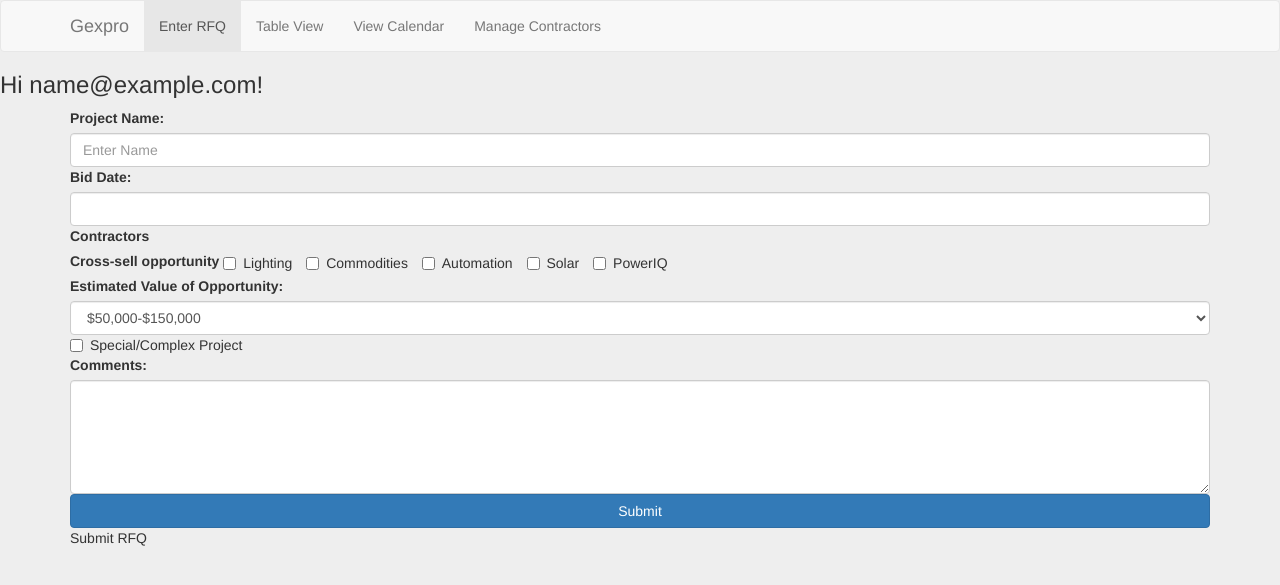
After one commit to steelbreeze676/salesadminmain, a Flask app: page /rfq in a window 1280 px wide. The commit adds this page. Shown: the top 585 px of the page. Run offline with Flask 2, Linux system fonts and the light colour scheme; the visitor is signed in with stand-in values (Sample User, id 1); data comes from the database, SQL or seed files in the repository; data that the repository does not hold is empty; some libraries are stand-ins or nearby versions.

Commit message:
db work and more

```diff
--- a/app.py
+++ b/app.py
@@ -6,9 +6,11 @@ from flask_mail import Mail
 
 # Create app
 app = Flask(__name__)
-app.config['SQLALCHEMY_DATABASE_URI'] = 'postgres://irqgiazg:tNlIttpHWgyn54WGFUkNaZQPB3f42e7U@stampy.db.elephantsql.com:5432/irqgiazg'
+app.config['SQLALCHEMY_DATABASE_URI'] = 'postgres://flask:auMkG62SDnbY7A9L@postgres-1.cf8xu3xji3wp.us-east-1.rds.amazonaws.com/salesadmin'
 app.config['SECRET_KEY'] = 'XXYwqeh6323345fweWW'
 app.config['SECURITY_REGISTERABLE'] = True
+app.config['SECURITY_PASSWORD_HASH'] = 'bcrypt'
+app.config['SECURITY_PASSWORD_SALT'] = '$2a$16$PnnIgfMwkOjGX4SkHqSOPO'
 app.config['DEBUG'] = True
 # At top of file
 # After 'Create app'
@@ -40,24 +42,30 @@ class User(db.Model, UserMixin):
     password = db.Column(db.String(255))
     active = db.Column(db.Boolean())
     confirmed_at = db.Column(db.DateTime())
-    roles = db.relationship('Role', secondary=roles_users,
-                            backref=db.backref('users', lazy='dynamic'))
+    roles = db.relationship('Role', secondary=roles_users, backref=db.backref('user', lazy='dynamic'))
 
 
-class Contractors(db.Model):
-    idc = db.Column(db.Integer, autoincrement=True, primary_key=True)
-    contname = db.Column(db.String(255), unique=True)
+bidrecords_contractors = db.Table('bidrecords_contractors', db.metadata,
+    db.Column('bidrecord_id', db.Integer, db.ForeignKey('bidrecord.id')),
+    db.Column('contractor_id', db.Integer, db.ForeignKey('contractor.id'))
+)
+
+class Bidrecord(db.Model):
+    id = db.Column(db.Integer, primary_key=True, autoincrement=True)
+    uid = db.Column(db.Integer, db.ForeignKey('user.id'))
+    name = db.Column(db.String)
+    biddate = db.Column(db.DateTime())
+    crosell = db.Column(db.String(255))
+    appval = db.Column(db.String(255))
+    specproj = db.Column(db.String(255))
+    comments = db.Column(db.String(255))
+    contractors = db.relationship("Contractor", secondary=bidrecords_contractors)
 
 
-class Bidrecord(db.Model):
-    rid = db.Column(db.Integer, autoincrement=True, primary_key=True)
-    contname = db.Column(db.String, db.ForeignKey('Contractors.contname'))
-    #contractor name key
-    #contname from above model?
-    crosell = db.Column(db.String(255), unique=True)
-    appval = db.Column(db.String(255), unique=True)
-    specproj = db.Column(db.String(255), boolean=True)
-    comments = db.Column(db.String(1000))
+class Contractor(db.Model):
+    id = db.Column(db.Integer, primary_key=True, autoincrement=True)
+    name = db.Column(db.String(255))
+    email = db.Column(db.String(255), unique=True)
 
 
 # Setup Flask-Security
@@ -65,24 +73,125 @@ user_datastore = SQLAlchemyUserDatastore(db, User, Role)
 security = Security(app, user_datastore)
 
 
+"""""
+# First Run / Init
+@app.before_first_request
+def create_db():
+    db.create_all()
+    # Pre-populate Contractors
+    contractor = Contractor.query.first()
+    if contractor is None:
+        db.session.add(Contractor(name="Company Name 1", email="email1@host.com"))
+        db.session.add(Contractor(name="Company Name 2", email="email2@host.com"))
+        db.session.add(Contractor(name="Company Name 3", email="email3@host.com"))
+        db.session.add(Contractor(name="Company Name 4", email="email4@host.com"))
+        db.session.add(Contractor(name="Company Name 5", email="email5@host.com"))
+        db.session.commit()
+    # Create Admin
+    user = User.query.first()
+    if user is None:
+        user_datastore.create_user(email='kendog@gmail.com', password='123456')
+        db.session.commit()
+"""""
+
+
 # Views
 @app.route('/')
 @login_required
 def index():
-    return render_template('InputPage.html')
+    return redirect(url_for('rfq'))
 
-@app.route('/profile/<email>')
+
+@app.route('/rfq')
 @login_required
-def profile(email):
-    user = User.query.filter_by(email=email).first()
-    return render_template('InputPage.html', user=user)
+def rfq():
+    contractors = Contractor.query.all()
+    return render_template('rfq_form.html', contractors=contractors)
 
-@app.route('/post_user', methods=['POST'])
-def post_user():
-    user = User(request.form['username'], request.form['email'])
-    db.session.add(user)
+
+@app.route('/rfq/post', methods=['POST'])
+@login_required
+def rfq_post():
+    name = request.form.get('name')
+    biddate = request.form.get('biddate')
+    crosell = request.form.getlist('crosell')
+    appval = request.form.get('appval')
+    comments = request.form.get('comments')
+    uid = request.form.get('uid')
+
+    if bool(request.form.get('specproj')):
+        specproj = "Yes"
+    else:
+        specproj = "No"
+
+    bidrecord = Bidrecord(name=name, uid=uid, biddate=biddate, crosell=crosell, appval=appval, specproj=specproj, comments=comments)
+
+    contractors = request.form.getlist('contractors')
+    for cid in contractors:
+        bidrecord.contractors.append(Contractor.query.filter_by(id=cid).first())
+
+    db.session.add(bidrecord)
     db.session.commit()
-    return redirect(url_for('index'))
+    return redirect(url_for('rfq_table'))
+
+
+@app.route('/rfq/<id>')
+@login_required
+def rfq_details(id):
+    bidrecord = Bidrecord.query.filter_by(id=id).first()
+    user = User.query.filter_by(id=bidrecord.uid).first()
+    return render_template('rfq_details.html', bidrecord=bidrecord, user=user)
+
+
+@app.route('/rfq/table')
+@login_required
+def rfq_table():
+    bidrecords = Bidrecord.query.all()
+    return render_template('rfq_table.html', bidrecords=bidrecords)
+
+
+@app.route('/rfq/calendar')
+@login_required
+def rfq_calendar():
+    bidrecords = Bidrecord.query.all()
+    return render_template('rfq_calendar.html', bidrecords=bidrecords)
+
+
+@app.route('/contractor')
+@login_required
+def contractor_form():
+    return render_template('contractor_form.html')
+
+
+@app.route('/contractor/post', methods=['POST'])
+def contractor_post():
+    if 'submit-add' in request.form:
+        contractor = Contractor(name=request.form['name'], email=request.form['email'])
+        db.session.add(contractor)
+        db.session.commit()
+        return redirect(url_for('contractor_list'))
+    if 'submit-edit' in request.form:
+        exists = db.session.query(Contractor.id).filter_by(id=request.form['id']).scalar()
+        if exists:
+            contractor = Contractor.query.filter_by(id=request.form['id']).first()
+            contractor.name = request.form['name']
+            contractor.email = request.form['email']
+            db.session.commit()
+        return redirect(url_for('contractor_list'))
+
+
+@app.route('/contractor/<id>')
+@login_required
+def contractor_profile(id):
+    contractor = Contractor.query.filter_by(id=id).first()
+    return render_template('contractor_edit.html', contractor=contractor)
+
+
+@app.route('/contractor/list')
+@login_required
+def contractor_list():
+    contractors = Contractor.query.all()
+    return render_template('contractor_list.html', contractors=contractors)
 
 
 
--- a/templates/layouts/layout1.html
+++ b/templates/layouts/layout1.html
@@ -22,10 +22,12 @@
       <a class="navbar-brand" href="#">Gexpro</a>
     </div>
     <ul class="nav navbar-nav">
-      <li class="active"><a href="#">Enter RFQ</a></li>
-      <li><a href="#">Table View</a></li>
-      <li><a href="#">View Calendar</a></li>
+        <li class="active"><a href="{{ url_for('rfq') }}">Enter RFQ</a></li>
+        <li><a href="{{ url_for('rfq_table') }}">Table View</a></li>
+        <li><a href="{{ url_for('rfq_calendar') }}">View Calendar</a></li>
+        <li><a href="{{ url_for('contractor_list') }}">Manage Contractors</a></li>
     </ul>
+
   </div>
 </nav>
 
@@ -35,6 +37,10 @@
 
 <body>
 
+{% if current_user.is_authenticated %}
+    <h3>Hi {{ current_user.email }}!</h3>
+{% endif %}
+
 {% block content %}{% endblock %}
 
 </body>
--- /dev/null
+++ b/templates/rfq_form.html
@@ -0,0 +1,66 @@
+
+{% extends "layouts/layout1.html" %}
+
+{% block title %}BidBook Log Entry{% endblock %}
+{% block content %}
+
+    <form method="post" action="{{ url_for('rfq_post') }}">
+
+        <div class="container">
+            <label for="name">Project Name:</label>
+            <input type="text" class="form-control" id="name" name="name" placeholder="Enter Name">
+        </div>
+
+        <div class="container">
+            <label for="name">Bid Date:</label>
+            <input type='text' class="form-control" id='biddate' name='biddate' />
+        </div>
+
+        <div class="container">
+            <label for="contractors">Contractors</label>
+            <fieldset>
+                {%  for item in contractors %}
+                    <input name="contractors" value="{{ item.id }}" type="checkbox">{{ item.name }}<br>
+                {% endfor %}
+            </fieldset>
+        </div>
+
+        <div class="container">
+            <label for="name">Cross-sell opportunity</label>
+            <label class="checkbox-inline"><input name="crosell" type="checkbox" value="Lighting">Lighting</label>
+            <label class="checkbox-inline"><input name="crosell" type="checkbox" value="Commodities">Commodities</label>
+            <label class="checkbox-inline"><input name="crosell" type="checkbox" value="Automation">Automation</label>
+            <label class="checkbox-inline"><input name="crosell" type="checkbox" value="Solar">Solar</label>
+            <label class="checkbox-inline"><input name="crosell" type="checkbox" value="PowerIQ">PowerIQ</label>
+        </div>
+
+        <div class="container">
+            <label for="sel1">Estimated Value of Opportunity:</label>
+            <select class="form-control" id="appval" name="appval">
+                <option value="small">$0 - $50,000</option>
+                <option selected="selected" value="medium">$50,000-$150,000</option>
+                <option value="mediumLarge">$150,000-$250,000</option>
+                <option value="large">$250,000-$1MM</option>
+                <option value="veryLarge">$1MM and over</option>
+            </select>
+        </div>
+
+
+        <div class="container">
+            <label class="checkbox-inline"><input type="checkbox" name="specproj" value="Yes">Special/Complex Project</label>
+        </div>
+
+        <div class="container">
+            <label for="comments">Comments:</label>
+            <textarea class="form-control" rows="5" id="comments" name="comments"></textarea>
+        </div>
+
+        <input type="hidden" name="uid" value="{{ current_user.id }}" />
+
+        <div class="container">
+            <input type="submit" name="submit-rfq" class="btn btn-primary btn-block">Submit RFQ</input>
+        </div>
+
+    </form>
+
+{% endblock %}
```
Also changed, not shown: templates/InputPage.html (deleted, +0 -163 lines), templates/add_user.html (deleted, +0 -16 lines), templates/contractor_edit.html (added, +21 -0 lines), templates/contractor_form.html (added, +20 -0 lines), templates/contractor_list.html (added, +23 -0 lines), templates/rfq_calendar.html (added, +19 -0 lines), templates/rfq_details.html (added, +57 -0 lines), templates/rfq_table.html (added, +19 -0 lines), 1 other file.
